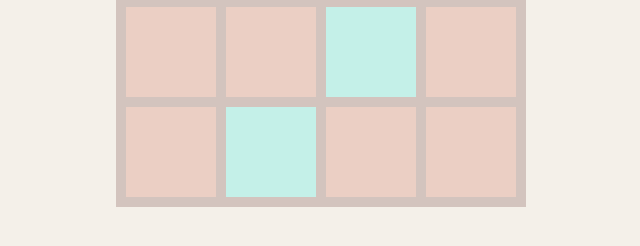
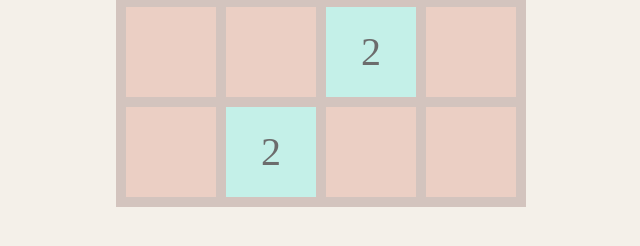
Before and after one commit to katberge/2048-game, a plain HTML site: page index.html in a window 1280 px wide. Shown: the part 304-550 px from the top of the page, 319-959 px from the left. Drawn offline with Linux system fonts and the light colour scheme.

Commit message:
adds number 2 inside the squares

```diff
--- a/index.js
+++ b/index.js
@@ -11,6 +11,7 @@ document.addEventListener("DOMContentLoaded", () => {
             randomPosition = Math.floor(Math.random() * width * width);
         }
         squares[randomPosition].classList.add("taken");
+        squares[randomPosition].innerHTML = numbers[0];
     }
 
     // start game
--- a/style.css
+++ b/style.css
@@ -35,4 +35,8 @@ h1 {
 
 .taken {
     background-color: #C4F0E8 !important;
+    font-size: 40px;
+    display: flex;
+    justify-content: center;
+    align-items: center;
 }
```
